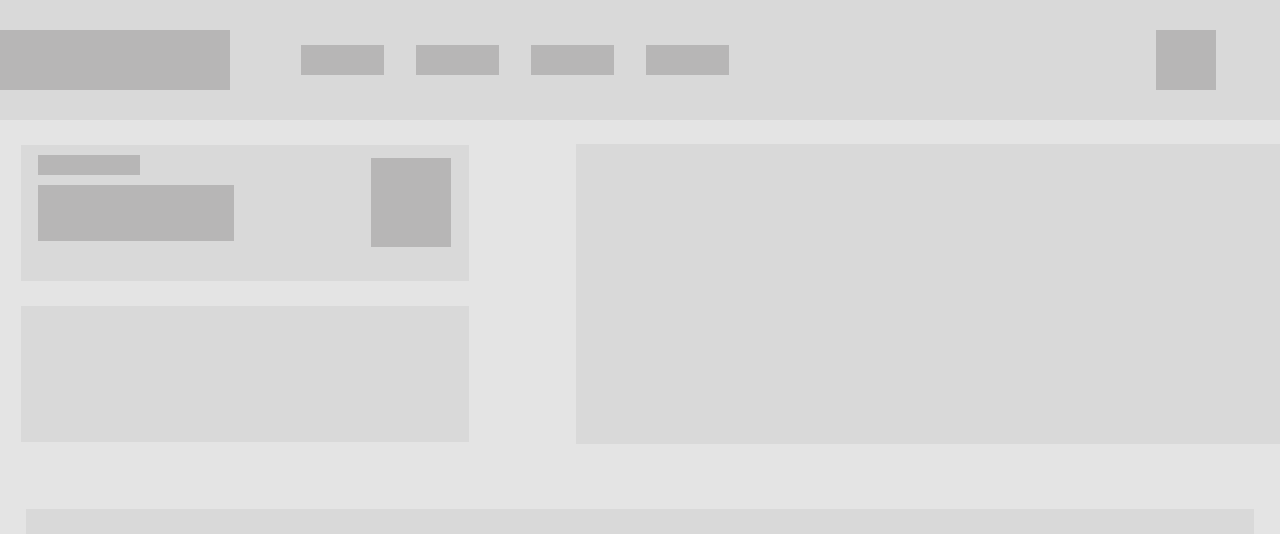
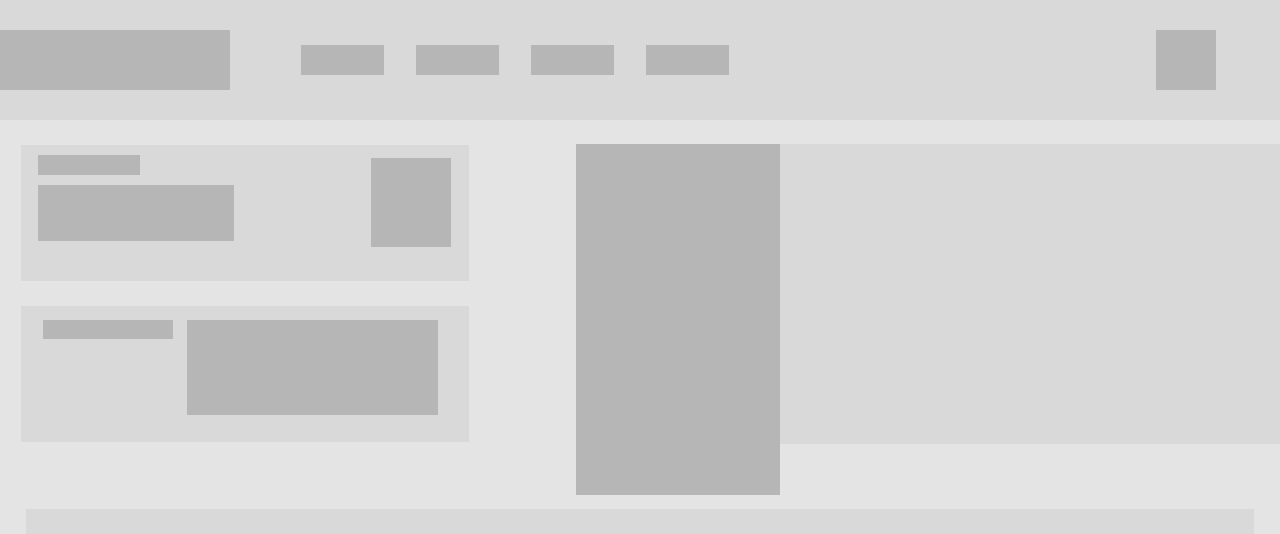
Before and after one commit to ramamai2011/Re-CiclaMe, a plain HTML site: page wirebf1.html in a window 1280 px wide. Drawn offline with Linux system fonts and the light colour scheme.

Commit message:
siguienndo

```diff
--- a/wirebf1.css
+++ b/wirebf1.css
@@ -88,6 +88,14 @@ background-color: #B7B6B6;
 margin-left: 5%;
 margin-top: 3%;
         }
+    .abajoizquierda11{
+    width: 29%;
+    height: 14%;
+    background-color: #B7B6B6;
+    margin-left: 5%;
+    margin-top: 3%;
+    }
+
 .abajoizquierda13{
 width: 23%;
 height: 65%;
@@ -97,12 +105,30 @@ margin-right: 4%;
 
 margin-left: auto;
             }
+.abajoizquierda21{
+    width: 29%;
+    height: 14%;
+    background-color: #B7B6B6;
+    margin-left: 5%;
+    margin-top: 3%;
+}
+.abajoizquierda22{
+width: 56%;
+height: 70%;
+background-color: #B7B6B6;
+margin: 3%;
+}
 .abajoderecha{
 width: 55%;
 height: 77%;
 background-color: #D9D9D9;
 margin-top: 1.9%;
 margin-left: 5%;
+}
+.cuadradosabajoderecha{
+width: 29%;
+height: 39%;
+background-color: #B7B6B6;
 }
 .abajodeltodo{
 width: 96%;
--- a/wirebf1.html
+++ b/wirebf1.html
@@ -26,8 +26,16 @@
             <div class="abajoizquierda12"></div> </div>
             <div class="abajoizquierda13"></div>
         </div>
-        <div class="abajoizquierda"></div>     </div>
-        <div class="abajoderecha"></div>
+        <div class="abajoizquierda">
+        <div class="abajoizquierda21"></div>
+        <div class="abajoizquierda22"></div>
+        </div>
+        </div>
+        <div class="abajoderecha">
+            <div class="cuadradosabajoderecha"></div>
+            <div class="cuadradosabajoderecha"></div>
+            <div class="cuadradosabajoderecha"></div>
+        </div>
         </div>
         <div class="abajodeltodo"></div>
     </div>
```
